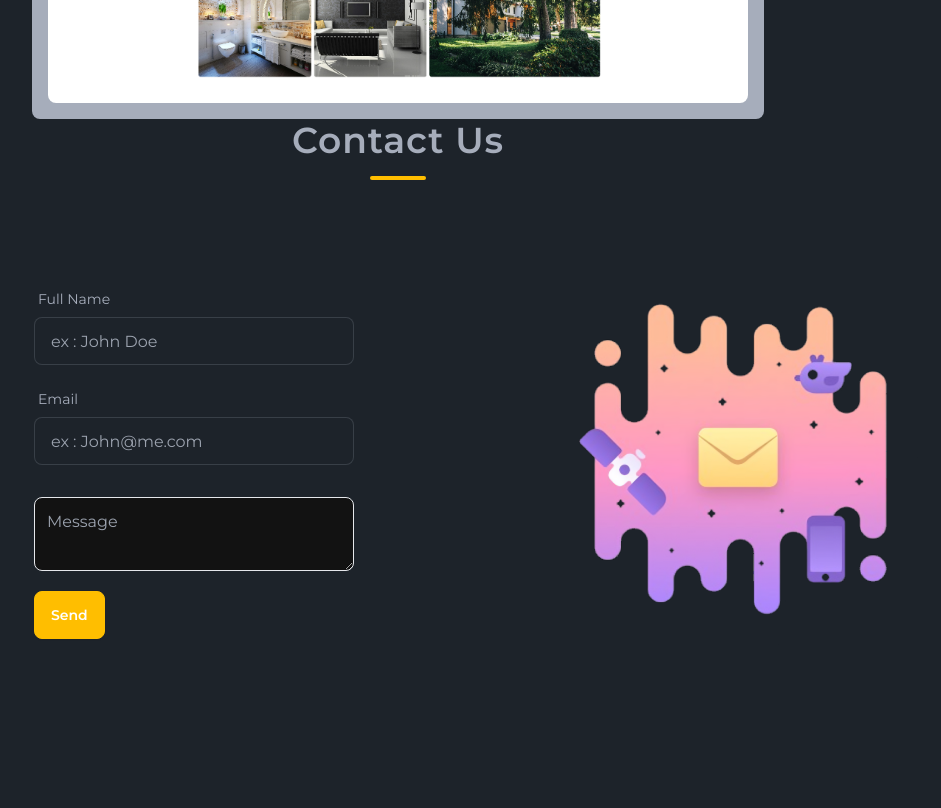
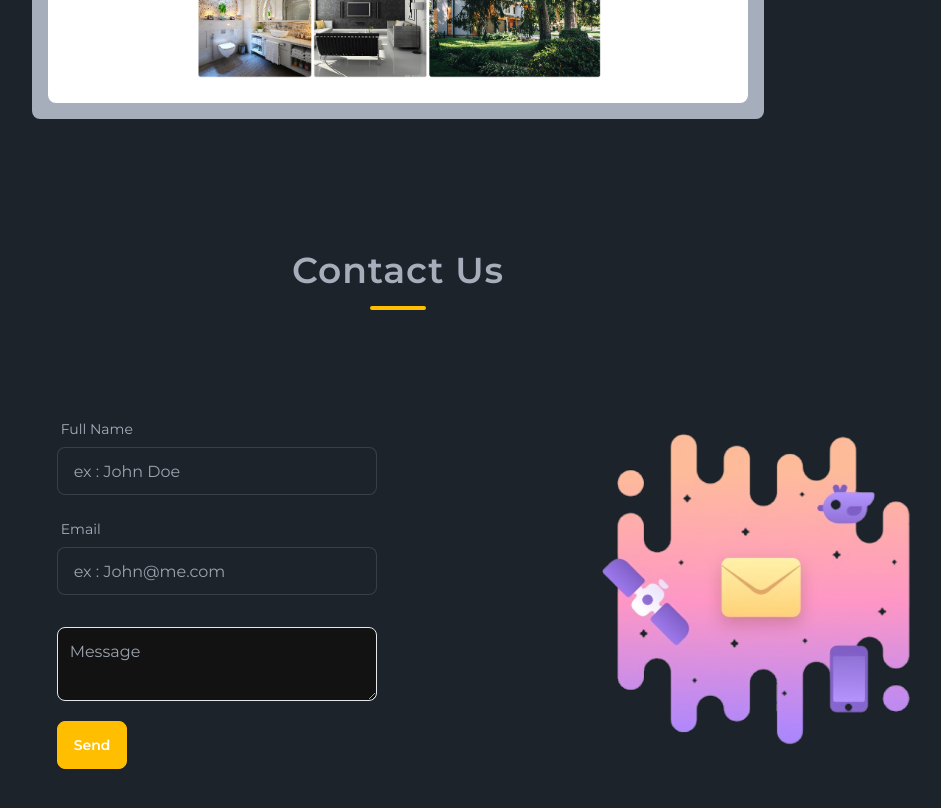
Before and after one commit to faroukq1/personal-portfolio, a React (Vite) app: page / in a window 1280 px wide. Shown: the part 1560-2368 px from the top of the page, without its empty margins (242-1183 px from the left). Before the commit the page ends 2220 px from the top, so only its background shows below. Built offline with nearby package versions, Linux system fonts and the light colour scheme.

Commit message:
fix contact height

```diff
--- a/src/component/Contact.tsx
+++ b/src/component/Contact.tsx
@@ -19,9 +19,9 @@
 
 const Contact = () => {
   return (
-    <>
+    <div className="h-screen flex flex-col justify-center">
       <motion.div
-        className="flex flex-col items-center"
+        className="flex flex-col items-center justify-center"
         initial="hidden"
         animate="visible"
         variants={containerVariants}
@@ -80,14 +80,14 @@
         <motion.img
           src={email}
           alt="contact picture"
-          className="object-cover"
+          className="w-1/3 object-cover"
           variants={imageVariants}
           initial="hidden"
           animate="visible"
           transition={{ duration: 1, delay: 0.8 }}
         />
       </section>
-    </>
+    </div>
   );
 };
 
```
